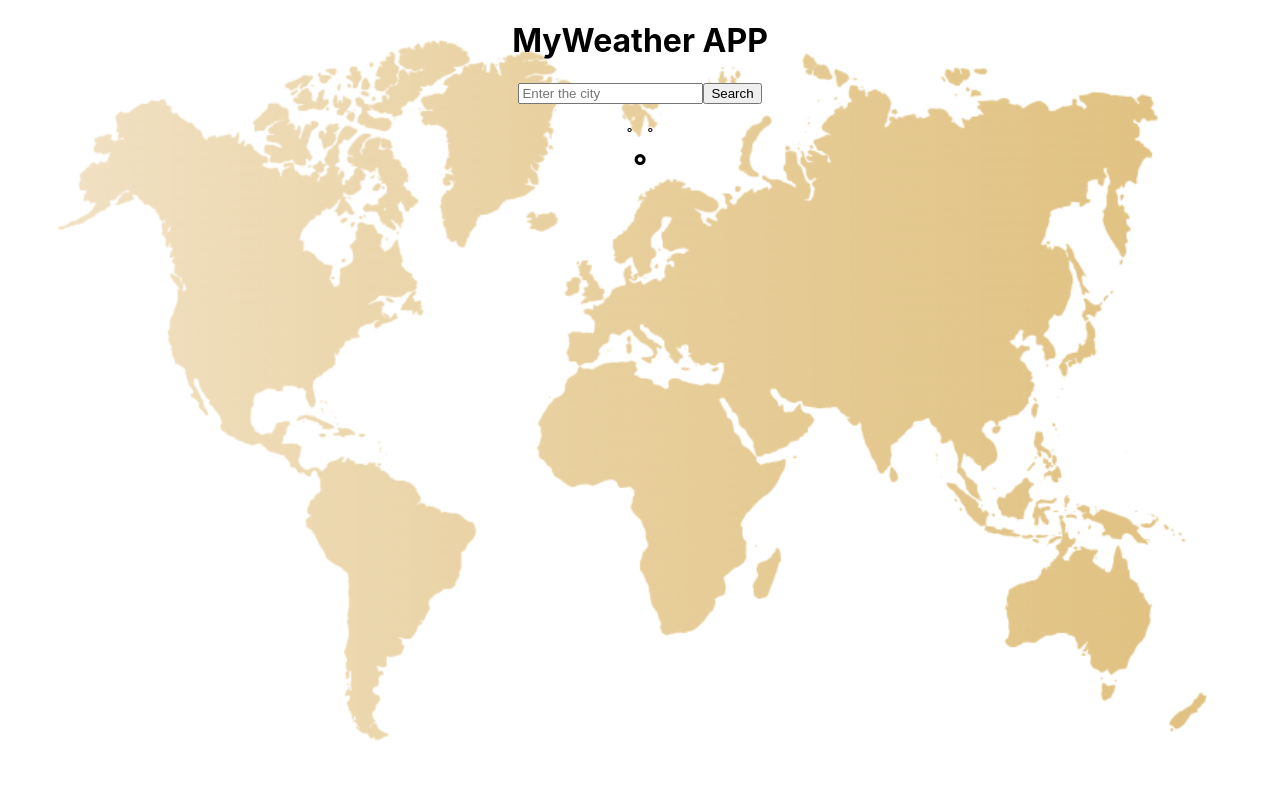
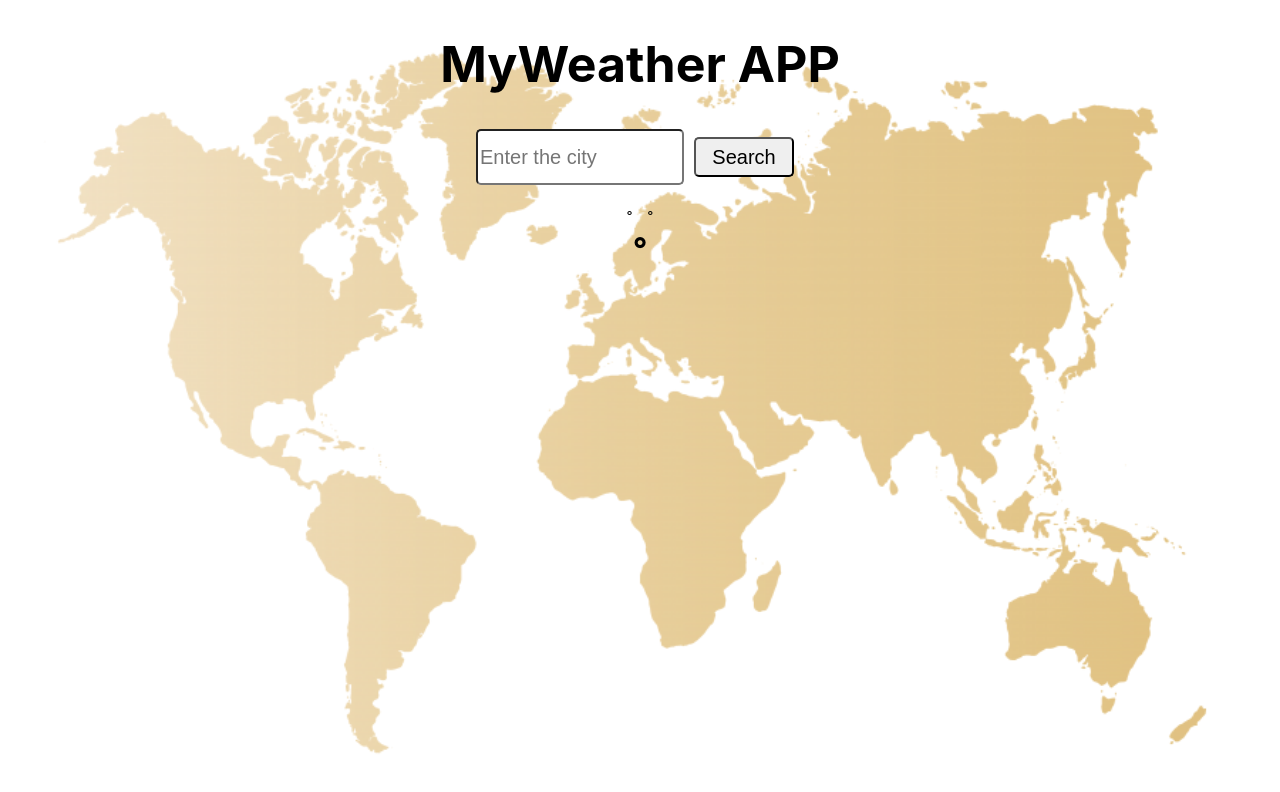
Before and after one commit to kamilalew/myWeather-app, a React (Create React App) app: page / in a window 1280 px wide. Shown: the top 792 px of the page. Built offline with nearby package versions, Linux system fonts and the light colour scheme; no server answers.

Commit message:
Basic styling of the search component

```diff
--- /dev/null
+++ b/src/MyWeather/MyWeatherSearch.css
@@ -0,0 +1,21 @@
+.inputValue {
+    height: 50px;
+    width: 200px;
+}
+
+input[type='text'] {
+    font-size: 20px;
+    border-radius: 5px;
+}
+
+.title {
+    font-size: 50px;
+}
+
+.searchButton {
+    height: 40px;
+    width: 100px;
+    margin: 10px;
+    border-radius: 5px;
+    font-size: 20px;
+}
--- a/src/MyWeather/MyWeatherSearch.js
+++ b/src/MyWeather/MyWeatherSearch.js
@@ -1,4 +1,5 @@
 import React from 'react';
+import './MyWeatherSearch.css'
 
 export default class MyWeatherSearch extends React.Component {
     constructor(props) {
@@ -12,7 +13,7 @@
     render() {
         return (
             <div>
-                 <h1>MyWeather APP</h1>
+                 <h1 className='title'>MyWeather APP</h1>
                  <input type='text' className='inputValue' placeholder='Enter the city' value={this.state.city}
                     onChange={e=> this.setState({city: e.target.value})}></input>
                  <button type='submit' className='searchButton'
```
